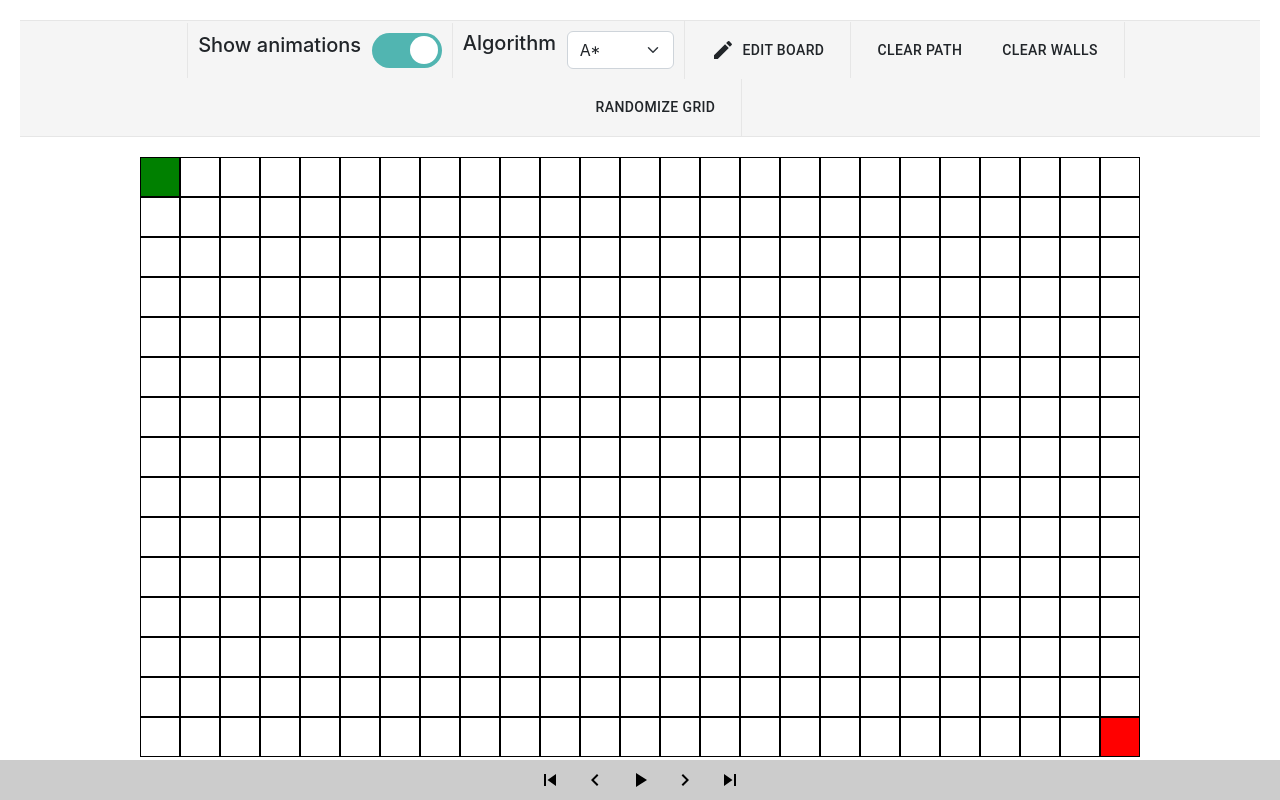
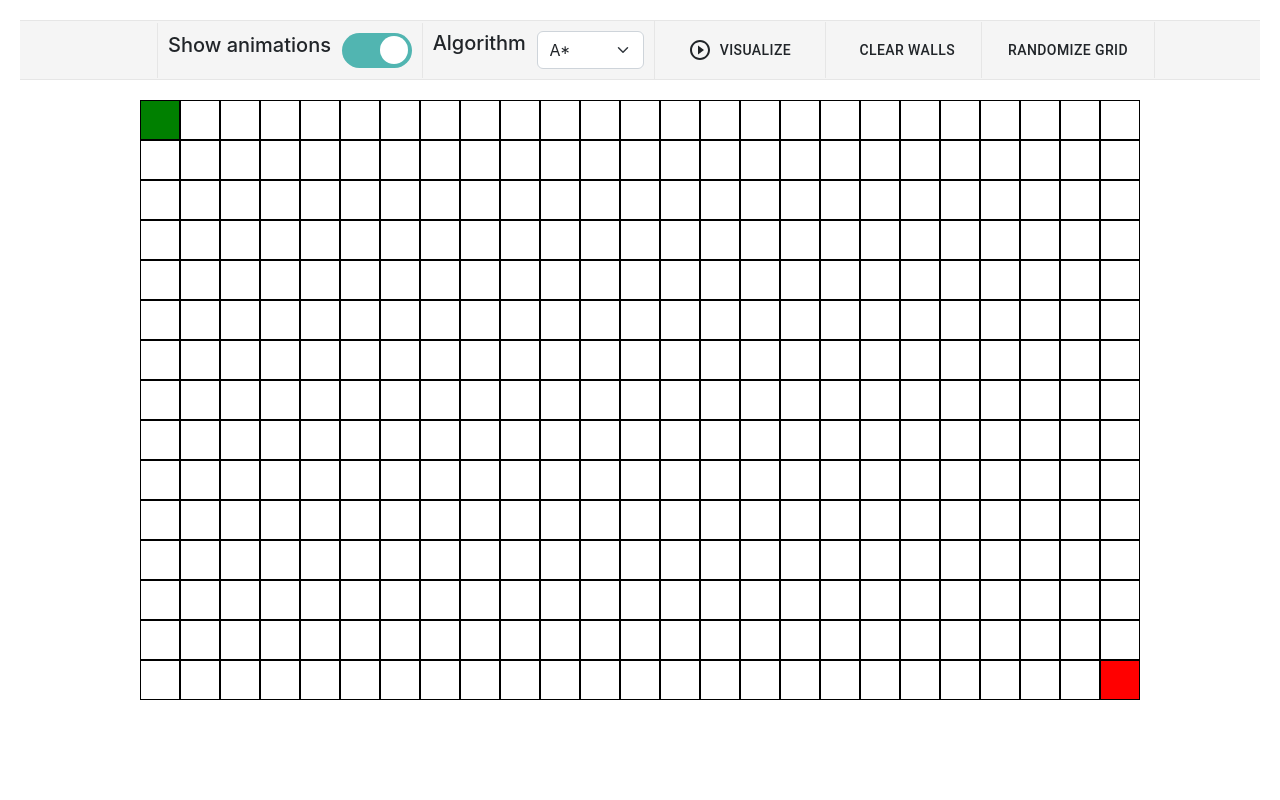
Before and after one commit to Elim-J/capstone-project, a React (Create React App) app: page / in a window 1280 px wide. Both pictures are taken after a click on the button "EDIT BOARD". Built offline with nearby package versions, Linux system fonts and the light colour scheme.

Commit message:
edit mode working correctly

```diff
--- a/src/components/visualizers/pathfinding/Grid.js
+++ b/src/components/visualizers/pathfinding/Grid.js
@@ -27,6 +27,7 @@ const Grid = () => {
     const [vid, setVid] = useState(startingVid);
     const [isPaused, setIsPaused] = useState(true);
     const [speed, setSpeed] = useState(250); //ms
+    const [showAni, setShowAni] = useState(true);
 
     const [editMode, setEditMode] = useState(false);
 
@@ -108,15 +109,15 @@ const Grid = () => {
         setGrid(grid.slice());
     };
 
-    const searchHandler = (targetAlg) => {
+    const searchHandler = () => {
         //TODO add isBusy state to check if search can be ran
-        console.log('search handler targetAlg: ' + targetAlg);
-        if(targetAlg == PathfindingAlgs.None){
+        console.log('search handler targetAlg: ' + alg);
+        if(alg == PathfindingAlgs.None){
             //send error?
-        } else if (targetAlg == PathfindingAlgs.Astar){
+        } else if (alg == PathfindingAlgs.Astar){
             console.log('setting vid to astar');
             setVid(aStar(grid));
-            setAlg(targetAlg);
+            // setAlg(targetAlg);
         }
     };
 
@@ -137,7 +138,8 @@ const Grid = () => {
                                     onMouseEnter={(r, co) => mouseEnterHandler(r, co)}
                                     onMouseDown={(r, co) => mouseDownHandler(r, co)}
                                     onMouseUp={(r, co) => mouseUpHandler(r, co)}
-                                    onContextMenu={(r, co) => contextMenuHandler(r, co)}>
+                                    onContextMenu={(r, co) => contextMenuHandler(r, co)}
+                                    showAni={showAni}>
                                 </Cell>
                             );
                         })}
@@ -193,8 +195,9 @@ const Grid = () => {
     };
 
     const mouseDownHandler = (row, col) => {
-        if (isBusy) {
+        if (!editMode) {
             // setError("Clear path before editing!");
+            console.log('edit mode');
             return;
         };
         setMouseClicked(true);
@@ -228,6 +231,8 @@ const Grid = () => {
     };
 
     const contextMenuHandler = (row, col) => {
+        if (!editMode)
+            return;
         console.log('in menu handler');
         grid[row][col].isEnd = !grid[row][col].isEnd;
         setGrid(grid.slice());
@@ -235,19 +240,38 @@ const Grid = () => {
     // end mouse handlers
 
 
+    const handleReset = () => {
+        setCurrentFrame(0);
+        setGrid(vid[0].grid);
+        setIsPaused(true);
+        clearTimeout(childStateRef.current.getTimeoutId());
+    };
+    const childStateRef = useRef();
+    const handleAnimationToggle = (e) => {
+        console.log('handle animation toggle' + e.target.checked);
+        setShowAni(e.target.checked);
+    };
+
+
+
     return (
         <>
         <GridToolbar onSearch={searchHandler} setAlg={setAlg}
             onClearWalls={clearGrid} onRandomGrid={randomizeGrid}
-            // onStepForward={handleStepForward} onStepBackward={handleStepBackward}
+            edit={editMode} setEditMode={setEditMode}
+            handleReset={handleReset}
+            setShowAni={handleAnimationToggle}
         />
         <div className="grid-container">
             {gridWithNodes}
         </div>
-        <PathfindActionBar grid={grid} setGrid={setGrid}
-            currentFrame={currentFrame} setCurrentFrame={setCurrentFrame} vid={vid} setVid={setVid}
-            speed={speed} setSpeed={setSpeed}
-            isPaused={isPaused} setIsPaused={setIsPaused}/>
+        {!editMode &&
+        <PathfindActionBar ref={childStateRef} grid={grid} setGrid={setGrid}
+        currentFrame={currentFrame} setCurrentFrame={setCurrentFrame} vid={vid} setVid={setVid}
+        speed={speed} setSpeed={setSpeed}
+        isPaused={isPaused} setIsPaused={setIsPaused}
+        handleReset={handleReset}/>}
+
         </>
     );
 }
--- a/src/components/visualizers/pathfinding/GridContainer.js
+++ b/src/components/visualizers/pathfinding/GridContainer.js
@@ -1,13 +1,11 @@
 import React from "react";
 import Grid from "./Grid";
-import GridToolbar from "./GridToolbar";
 
 const GridContainer = () => {
     return(
         <div className="grid-wrapper">
             <Grid />
         </div>
-
     );
 };
 
--- a/src/components/visualizers/pathfinding/GridToolbar.js
+++ b/src/components/visualizers/pathfinding/GridToolbar.js
@@ -2,8 +2,16 @@ import { Button, ButtonGroup, createTheme, ThemeProvider } from '@mui/material';
 import "../../../css/GridToolbar.css";
 import {PathfindingAlgs} from "../../../constants/PathfindingAlgs";
 import EditIcon from '@mui/icons-material/Edit';
+import PlayCircleOutlineIcon from '@mui/icons-material/PlayCircleOutline';
+import { useRef } from 'react';
 
-const GridToolbar = ({ onSearch, setAlg, onClear, onRandomGrid, onClearWalls, onStepForward, onStepBackward }) => {
+const GridToolbar = ({ onSearch, setAlg, onClear, onRandomGrid, onClearWalls, edit, setEditMode, handleReset, setShowAni}) => {
+    let editMode = useRef(edit);
+
+
+    const editModeHandler = () => {
+        setEditMode(!edit);
+    };
 
 
     return (
@@ -13,9 +21,10 @@ const GridToolbar = ({ onSearch, setAlg, onClear, onRandomGrid, onClearWalls, on
                     <li className="toolbarItem d-flex flex-column flex-md-row">
                         <h5>Show animations&nbsp;&nbsp;</h5>
                         <label className="checkBox">
-                            <input
+                            <input id="animation-checkBox"
                                 type="checkbox"
                                 defaultChecked={true}
+                                onChange={setShowAni}
                             />
                             <span className="switch"></span>
                         </label>
@@ -24,10 +33,11 @@ const GridToolbar = ({ onSearch, setAlg, onClear, onRandomGrid, onClearWalls, on
                     <li className="toolbarItem d-flex flex-column flex-md-row">
                         <h5>Algorithm&nbsp;&nbsp;</h5>
                         <label className="dropdown">
-                            <select className="form-select algorithm-dropdown-toggle"
+                            <select className="form-select algorithm-dropdown-toggle" id="alg-select" disabled
                                 onChange={(e) => {
                                     // console.log(e.target.value);
-                                    onSearch(e.target.value);
+                                    // onSearch(e.target.value);
+                                    setAlg(e.target.value);
                                 }}
                                 defaultValue={PathfindingAlgs.Astar}>
                                     {Object.values(PathfindingAlgs).map(val => (
@@ -44,21 +54,39 @@ const GridToolbar = ({ onSearch, setAlg, onClear, onRandomGrid, onClearWalls, on
                         </label>
                     </li>
                     <li className="toolbarItem d-flex flex-column flex-md-row">
-                        <Button variant="secondary" className="my-btn">
-                            <EditIcon />
-                            &nbsp;&nbsp;Edit board
+                        <Button variant="secondary" className="my-btn" onClick={() => {
+                            if(edit){
+                                console.log('disabled = true');
+                                document.getElementById('alg-select').disabled = true;
+                                onSearch();
+                            }else{
+                                document.getElementById('alg-select').disabled = false;
+                                handleReset();
+                            }
+
+                            editModeHandler();
+                            }} sx={{width: 150}}>
+                            {!edit ?
+                            <> <EditIcon /><span>&nbsp;&nbsp;Edit board</span>
+                            </> : <><PlayCircleOutlineIcon /><span>&nbsp;&nbsp;Visualize</span></>}
+
                         </Button>
                     </li>
 
+                    {/* TODO in edit mode, put these and any other editing tools where the action bar is */}
                     <li className="toolbarItem d-flex flex-column flex-md-row">
-                        <Button variant="secondary" className="my-btn" onClick={onClear}>Clear Path</Button>
-                        <Button variant="secondary" className="my-btn ms-2" onClick={onClearWalls}>Clear Walls</Button>
+                        <Button variant="secondary" className="my-btn ms-2" onClick={() => {
+                            if(edit)
+                                onClearWalls();
+                            }}>Clear Walls</Button>
                     </li>
                     <li className="toolbarItem d-flex flex-column flex-md-row">
-                        <Button className="my-btn" variant="dark" onClick={onRandomGrid}>Randomize Grid</Button>
+                        <Button className="my-btn" variant="dark" onClick={() => {
+                            if(edit)
+                                onRandomGrid();
+                            }}>Randomize Grid</Button>
                     </li>
                 </ul>
-
             </div>
         </div>
     );
--- a/src/components/visualizers/pathfinding/PathfindActionBar.js
+++ b/src/components/visualizers/pathfinding/PathfindActionBar.js
@@ -1,4 +1,4 @@
-import React, { useState, useRef } from "react";
+import React, { useState, useRef, forwardRef, useImperativeHandle } from "react";
 import { Button, ButtonGroup, createTheme, ThemeProvider } from '@mui/material';
 import PlayArrowIcon from '@mui/icons-material/PlayArrow';
 import PauseIcon from '@mui/icons-material/Pause';
@@ -7,22 +7,26 @@ import NavigateNextIcon from '@mui/icons-material/NavigateNext';
 import SkipNextIcon from '@mui/icons-material/SkipNext';
 import SkipPreviousIcon from '@mui/icons-material/SkipPrevious';
 
-const PathfindActionBar = ({grid, setGrid, currentFrame, setCurrentFrame, vid, setVid, speed, setSpeed, isPaused, setIsPaused}) => {
+const PathfindActionBar = forwardRef(({grid, setGrid, currentFrame, setCurrentFrame, vid, setVid, speed, setSpeed, isPaused, setIsPaused, handleReset}, _ref) => {
 
     const [timeoutId, setTimeoutId] = useState(null);
 
     const currentSpeed = useRef(speed);
     let frame = useRef(currentFrame);
 
+
+    useImperativeHandle(_ref, () => ({
+        getTimeoutId: () => {
+            return timeoutId;
+        }
+    }));
+
     const handleStepForward = () => {
         if(vid && currentFrame < vid.length - 1){
-            console.log('stepping forward');
-            // console.log('currentSpeed: ' + currentSpeed.current);
-            // console.log('currentFrame: ' + frame.current);
-
-            // console.log(vid[frame.current++].grid);
+            // console.log('stepping forward');
             setGrid(vid[++frame.current].grid);
             setCurrentFrame(frame.current);
+            handlePause();
         }
 
     };
@@ -30,24 +34,19 @@ const PathfindActionBar = ({grid, setGrid, currentFrame, setCurrentFrame, vid, s
 
     const handleStepBackward = () => {
         if(vid && currentFrame > 0){
-            //pause here
-            console.log('stepping backward');
+            // console.log('stepping backward');
             setGrid(vid[--frame.current].grid);
             setCurrentFrame(frame.current);
+            handlePause();
         }
     };
-
-    const handleReset = () => {
-        frame.current = 0;
-        setCurrentFrame(frame.current);
-        setGrid(vid[frame.current].grid);
-    }
 
     const handleSkipToEnd = () => {
         frame.current = vid.length - 1;
         setCurrentFrame(frame.current);
         setGrid(vid[frame.current]  .grid);
-    }
+        handlePause();
+    };
 
     const handlePlayAndPause = () => {
 
@@ -64,11 +63,19 @@ const PathfindActionBar = ({grid, setGrid, currentFrame, setCurrentFrame, vid, s
             const timeoutId = setTimeout(stepForward, currentSpeed.current);
             setTimeoutId(timeoutId);
         } else {
+            handlePause();
+            // setTimeoutId(null);
+        }
+    };
+
+    const handlePause = () => {
+        if(!isPaused){
             setIsPaused(true);
             clearTimeout(timeoutId);
             setTimeoutId(null);
         }
-    };
+
+    }
 
     const { palette } = createTheme();
     const { augmentColor } = palette;
@@ -84,7 +91,11 @@ const PathfindActionBar = ({grid, setGrid, currentFrame, setCurrentFrame, vid, s
         <div className="actionbar">
             <ThemeProvider theme={btnTheme}>
                 <ButtonGroup size="large" color="black">
-                    <Button variant="text" onClick={handleReset}>
+                    <Button variant="text" onClick={() => {
+                        handleReset();
+                        handlePause();
+                        frame.current= 0;
+                    }}>
                         <SkipPreviousIcon/>
                     </Button>
                     <Button variant="text" onClick={handleStepBackward}>
@@ -113,6 +124,6 @@ const PathfindActionBar = ({grid, setGrid, currentFrame, setCurrentFrame, vid, s
         </div>
 
     );
-};
+});
 
 export default PathfindActionBar;
--- a/src/components/visualizers/pathfinding/aStar.js
+++ b/src/components/visualizers/pathfinding/aStar.js
@@ -239,14 +239,19 @@ function aStar(g) {
 
 function findHeuristic(x, y, endNodes, type){
   let lowestHeuristicSoFar;
-  if (type == 'Manhattan'){
+  endNodes.forEach(endNode => {
+    if (endNode.row == x && endNode.column == y){
+      lowestHeuristicSoFar = 0;
+    }
+  })
+  if (type == 'Manhattan' && lowestHeuristicSoFar != 0){
     endNodes.forEach(node => {
       let thisHeuristic = Math.abs(node.row - x) + Math.abs(node.column - y);
       if (!lowestHeuristicSoFar || lowestHeuristicSoFar > thisHeuristic){
         lowestHeuristicSoFar = thisHeuristic;
       }
     })
-  } else if (type == 'Euclidean'){
+  } else if (type == 'Euclidean' && lowestHeuristicSoFar != 0){
     endNodes.forEach(node => {
       let thisHeuristic = Math.sqrt(Math.pow(node.row - x, 2) + Math.pow(node.column - y, 2));
       if (!lowestHeuristicSoFar || lowestHeuristicSoFar > thisHeuristic){
```
Also changed, not shown: src/components/visualizers/pathfinding/Cell.js (+4 -7 lines), src/css/Cell.css (+13 -4 lines).
